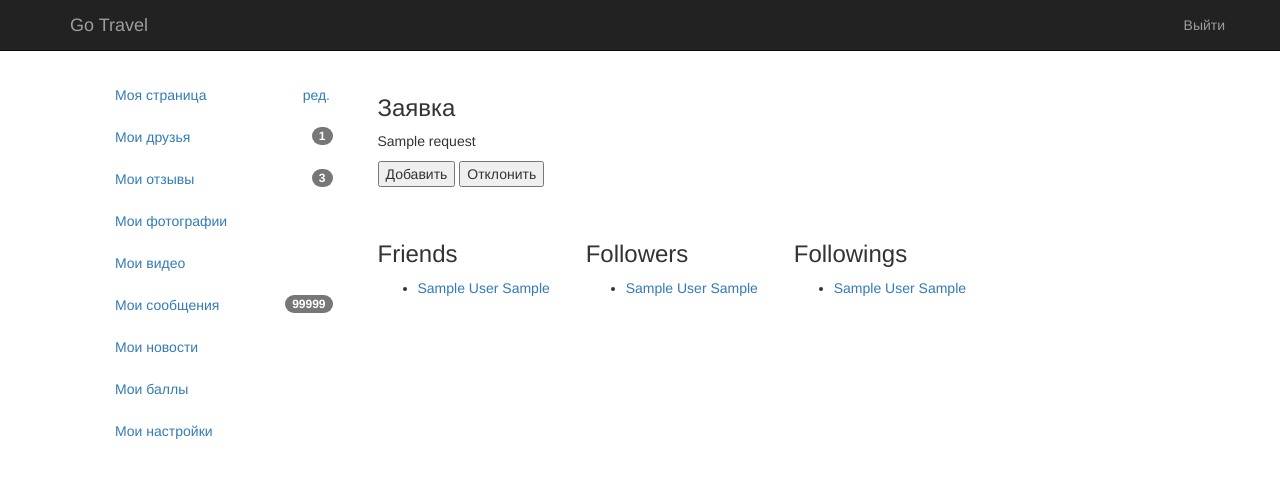
After one commit to yakovbad/GoTravel, a Django app: template representation/templates/representation/friends.html in a window 1280 px wide. The commit adds this page. Shown: the top 478 px of the page. Run offline with Django 3.2, Linux system fonts and the light colour scheme; a user stored in the database is signed in; tables that the repository leaves empty hold one stand-in row (values such as "Sample post"); the template is opened without the code that fills it: most values are stand-ins (such as "Sample title", 1, 10 or a date in 2020); parts of the project's set-up code (start-up, migrations or seed data) failed here and were passed over; some libraries are stand-ins or nearby versions.

Commit message:
#2 added friends functional

```diff
--- a/representation/admin.py
+++ b/representation/admin.py
@@ -1,9 +1,10 @@
 # coding: utf-8
 from django.contrib import admin
 
-from representation.models import Language, Country, City, UserProfile
+from representation.models import Language, Country, City, UserProfile, FriendRequest
 
 admin.site.register(Language)
 admin.site.register(City)
 admin.site.register(Country)
 admin.site.register(UserProfile)
+admin.site.register(FriendRequest)
--- a/representation/models.py
+++ b/representation/models.py
@@ -3,6 +3,7 @@ import os
 import uuid
 from django.contrib.auth.models import User
 from django.db import models
+from django.utils.translation import ugettext_lazy as _
 
 genders = (
     ("m", "Male"),
@@ -18,7 +19,7 @@ def get_path_user_photo(instance, filename):
 
 
 class UserProfile(models.Model):
-    user = models.ForeignKey(User)
+    user = models.ForeignKey(User, related_name='user_profile')
     name = models.CharField(max_length=50, blank=True)
     first_name = models.CharField(max_length=50, blank=True)
     sex = models.CharField(max_length=2, choices=genders, blank=True)
@@ -40,10 +41,18 @@ class UserProfile(models.Model):
     favorite_books = models.TextField(blank=True)
     favorite_games = models.TextField(blank=True)
 
+    #todo переделать когда добавлю фото пользователя
     user_photo_avatar = models.ImageField(blank=True, upload_to=get_path_user_photo)
+
+    friends = models.ManyToManyField(User, related_name='friends', blank=True)
+    followers = models.ManyToManyField(User, related_name='follower', blank=True)
+    followings = models.ManyToManyField(User, related_name='following', blank=True)
 
     def __unicode__(self):
         return "%s: %s %s" % (self.user.username, self.name, self.first_name)
+
+    def get_full_name(self):
+        return "%s %s" % (self.name, self.first_name)
 
 
 class Language(models.Model):
@@ -66,3 +75,34 @@ class City(models.Model):
 
     def __unicode__(self):
         return self.name
+
+
+class FriendRequest(models.Model):
+    class Meta:
+        unique_together = ['to_user', 'from_user']
+
+    from_user = models.ForeignKey(User, related_name='user_outgoing_friend_requests', verbose_name=_(u'Requester'))
+    to_user = models.ForeignKey(User, related_name='user_incoming_friend_requests', verbose_name=_(u'Receiver'))
+    message = models.TextField(null=True, blank=True, verbose_name=_(u'Message'))
+    accepted = models.BooleanField(default=False, verbose_name=_(u'Accepted'))
+    denied = models.BooleanField(default=False, verbose_name=_(u'Denied'))
+
+    def __unicode__(self):
+        return "[%s]%s wants to make friends %s" % (self.id, self.from_user, self.to_user)
+
+    def accept(self, by_user):
+        if by_user == self.to_user:
+            return False
+        self.to_user.friends.add(by_user.user_profile.get())
+        self.to_user.follower.remove(by_user.user_profile.get())
+        by_user.friends.add(self.to_user.user_profile.get())
+        by_user.following.remove(self.to_user.user_profile.get())
+        self.accepted = True
+        self.save()
+        return True
+
+    def deny(self, by_user):
+        if by_user == self.to_user or self.denied or self.accepted:
+            return False
+        self.denied = True
+        self.save()
--- a/representation/templates/representation/base.html
+++ b/representation/templates/representation/base.html
@@ -68,8 +68,8 @@
                             </ul>
                         </li>
                         <li>
-                            <a href="#">
-                                <span class="badge pull-right">23</span>
+                            <a href="{% url 'representation:friend:base' %}">
+                                <span class="badge pull-right">{{ request_friend_count }}</span>
                                 Мои друзья
                             </a>
                         </li>
--- /dev/null
+++ b/representation/templates/representation/friends.html
@@ -0,0 +1,59 @@
+{% extends 'representation/base.html' %}
+
+{% block title %}
+Друзья {{ request.user.user_profile.get.get_full_name }}
+{% endblock %}
+
+{% block content %}
+    <div class="col-md-9">
+        <div class="row">
+            <div class="col-md-12">
+                <h3>Заявка</h3>
+                {% for request in request_friend %}
+                    <form action="{% url 'representation:friend:responseRequestFriend' %}" method="post">
+                        {% csrf_token %}
+                        <p>{{ request }}</p>
+                        <input type="submit" name="accept" value="Добавить">
+                        <input type="submit" name="deny" value="Отклонить">
+                        <input type="hidden" name="request_id" value="{{ request.id }}">
+                    </form>
+                    <br>
+                {% endfor %}
+
+            </div>
+
+        </div>
+        <div class="row">
+            <div class="col-md-3">
+                <h3>Friends</h3>
+                <ul>
+                    {% for friend in request.user.friends.all %}
+                        <li>
+                            <a href="{% url 'representation:userPage' friend.user.id %}">{{ friend.get_full_name }}</a>
+                        </li>
+                    {% endfor %}
+                </ul>
+            </div>
+            <div class="col-md-3">
+                <h3>Followers</h3>
+                <ul>
+                    {% for follower in request.user.follower.all %}
+                        <li>
+                            <a href="{% url 'representation:userPage' follower.user.id %}">{{ follower.get_full_name }}</a>
+                        </li>
+                    {% endfor %}
+                </ul>
+            </div>
+            <div class="col-md-3">
+                <h3>Followings</h3>
+                <ul>
+                    {% for following in request.user.following.all %}
+                        <li>
+                            <a href="{% url 'representation:userPage' following.user.id %}">{{ following.get_full_name }}</a>
+                        </li>
+                    {% endfor %}
+                </ul>
+            </div>
+        </div>
+    </div>
+{% endblock %}
--- a/representation/urls.py
+++ b/representation/urls.py
@@ -1,11 +1,14 @@
 
 from django.conf.urls import url
-
-from representation.views import auth, views, profile
+from representation.views import auth, views, profile, friend
 
 urlpatterns = [
+    url(r'^test/', views.test, name='test'),
+
     url(r'^$', views.index, name='index'),
-    url(r'^id(?P<user_id>\d+)', views.user_page, name='userPage'),
+    url(r'^id(?P<user_id>\d+)', views.UserPageView.as_view(), name='userPage'),
+    url(r'^auth/', auth.url_view()),
+
     url(r'^profile/', profile.url_view()),
-    url(r'^auth/', auth.url_view()),
+    url(r'^friends/', friend.url_view()),
 ]
```
Also changed, not shown: representation/templates/representation/index.html (+8 -1 lines), representation/views/friend/__init__.py (added, +54 -0 lines), representation/views/views.py (+31 -11 lines).
